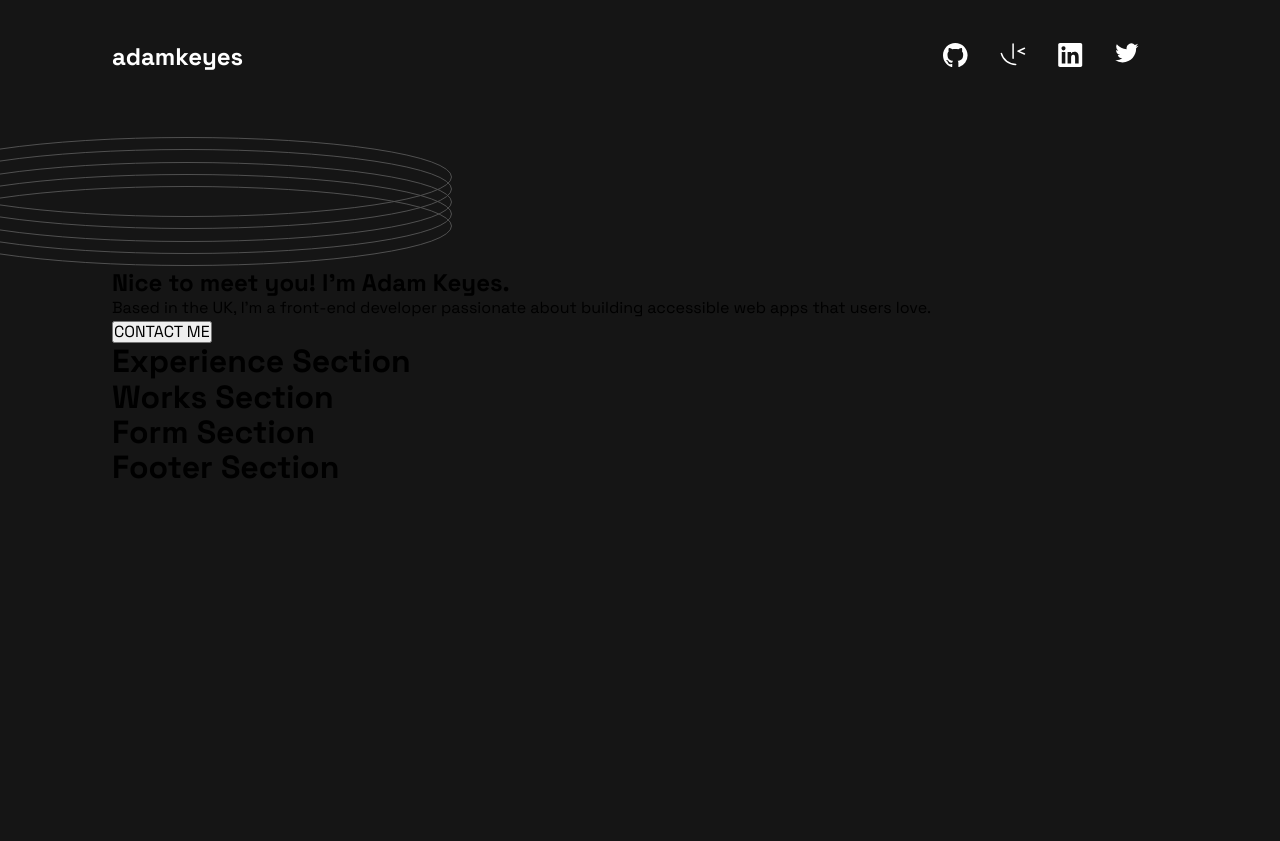
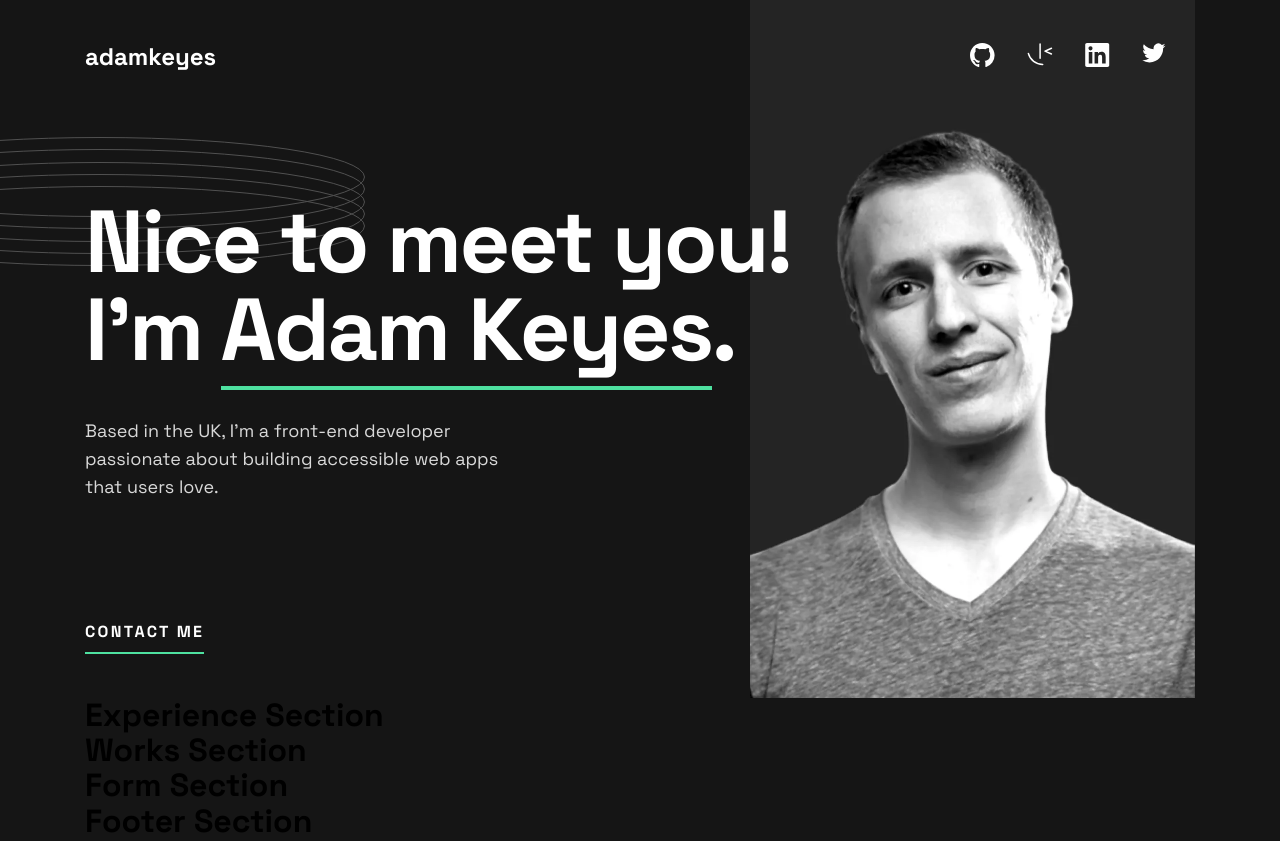
Before and after one commit to CalderonVasquez/fe-portfolio, a React (Vite) app: page / in a window 1280 px wide. Before the commit the page ends 800 px from the top, so only its background shows below. Built offline with nearby package versions, Linux system fonts and the light colour scheme.

Commit message:
add hero section html

```diff
--- a/src/components/Hero/Hero.css
+++ b/src/components/Hero/Hero.css
@@ -0,0 +1,53 @@
+.hero-section {
+
+    height: 500px;
+}
+.hero-header {
+    width: 70%;
+    font-size: var(--xl-heading);
+    line-height: var(--xl-line);
+    font-weight: var(--bold);
+    letter-spacing: -2.5px;
+    text-align: left;
+    margin-top: -4.5rem;
+    margin-bottom: 2.688rem;
+    color: var(--heading-color);
+}
+.underline {
+    border-bottom: 4px solid #4ee1a0;
+}
+.hero-text p {
+    width: 40%;
+    font-size: var(--sm-text);
+    line-height: var(--sm-line);
+    text-align: left;
+    margin-bottom: 4.125rem;
+    color: var(--paragraph-color);
+}
+.btn-container {
+    display: flex;
+    gap: 10rem;
+}
+.hero-button {
+    border: none;
+    background-color: var(--bg-color);
+    color: var(--heading-color);
+    font-size: 1rem;
+    letter-spacing: 2.29px;
+    font-weight: var(--bold);
+    cursor: pointer;
+    display: block;
+    transition: color 0.3s ease;
+}
+.hero-button:hover {
+    color: #4ee1a0;
+}
+.btn-underline {
+    border-bottom: 2px solid #4ee1a0;
+    padding-bottom: .625rem;
+}
+.circle-graphic {
+    width: 129px;
+    height: 129px;
+    z-index: 5;
+}
--- a/src/components/Hero/Hero.jsx
+++ b/src/components/Hero/Hero.jsx
@@ -4,10 +4,12 @@ const Hero = () => {
     return (
         <section className='hero-section'>
             <h1 className='hero-header'>Nice to meet you! I'm <span className='underline'>Adam Keyes</span>.</h1>
-            <p className='hero-text'>
-                Based in the UK, I'm a front-end developer passionate about
-                building accessible web apps that users love.
-            </p>
+            <div className='hero-text'>
+                <p>
+                    Based in the UK, I'm a front-end developer passionate about
+                    building accessible web apps that users love.
+                </p>
+            </div>
             <div className='btn-container'>
                 <button className='hero-button' type='button'><span className='btn-underline'>CONTACT ME</span></button>
                 <image src='/public/images/pattern-circle.svg' alt='circle graphic' className='circle-graphic'/>
--- a/src/index.css
+++ b/src/index.css
@@ -90,9 +90,9 @@ ul, ol, li {
 
 .container {
   width: 90%;
-  max-width: 1120px;
+  max-width: 1110px;
   margin: 0 auto;
-  padding: 0 2rem;
+  /* padding: 0 2rem; */
   position: relative;
 }
 .graphic {
@@ -101,18 +101,18 @@ ul, ol, li {
 }
 .top-left {
   top: 0;
-  left: -190px;
+  left: -250px;
   width: 530px;
   height: 133px;
   background-image: url('/public/images/pattern-rings.svg');
   background-repeat: no-repeat;
 }
-/* .hero-background-wrapper {
+.hero-background-wrapper {
     background-image: url('/public/images/image-profile-desktop.webp');
     background-position: right;
     background-repeat: no-repeat;
     background-size: 445px 720px;
-} */
+}
 
 
 /* ------------- Media Querries ------------------ */
```
